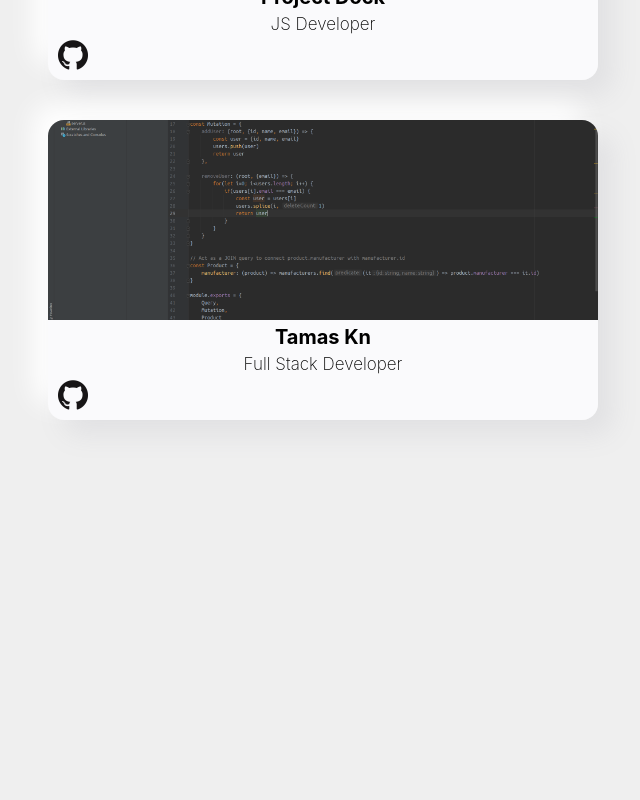
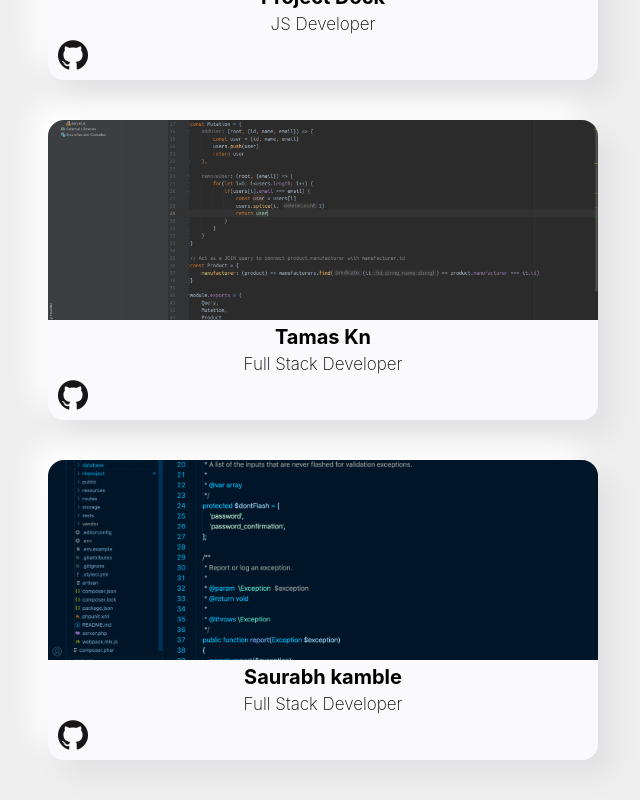
Before and after one commit to ProjectDock/LookMeCoding, a React (Create React App) app: page / in a window 1280 px wide. Shown: the part 680-1480 px from the top of the page, without its empty margins (317-957 px from the left). Before the commit the page ends 1160 px from the top, so only its background shows below. Built offline with nearby package versions, Linux system fonts and the light colour scheme.

Commit message:
adding saurabh2836 card
adding saurabh2836 card

```diff
--- a/src/CONTRIBUTE_HERE/content.js
+++ b/src/CONTRIBUTE_HERE/content.js
@@ -15,6 +15,12 @@
         image: "TamasKn/TamasKn.png",
         github: "https://github.com/TamasKn"
     },
+    {
+        name: "Saurabh kamble",
+        title: "Full Stack Developer",
+        image: "saurabh2836/game of throne theme.png",
+        github: "https://github.com/saurabh2836"
+    },
 
 /** ======== Place your infos above ======== **/
 
```
Also changed, not shown: src/CONTRIBUTE_HERE/screenshots/saurabh2836/game of throne theme.png (added).
